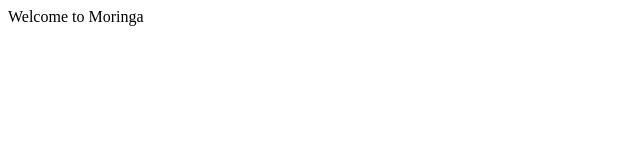
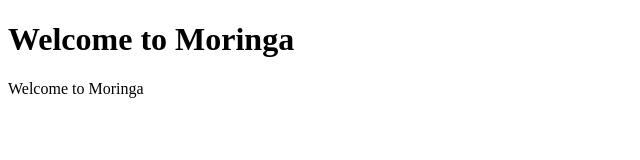
Before and after one commit to 420MORGANJASON/mysite, a plain HTML site: page index.html in a window 1280 px wide. Shown: the whole page, without its empty margins (0-640 px from the left). Drawn offline with Linux system fonts and the light colour scheme.

Commit message:
index.html created

```diff
--- a/index.html
+++ b/index.html
@@ -5,11 +5,12 @@
     <meta http-equiv="X-UA-Compatible" content="IE=edge">
     <meta name="viewport" content="width=device-width, initial-scale=1.0">
     <title>Document</title>
+    <link rel="stylesheet" href="style.css">
 </head>
 <body>
+<h1> Welcome to Moringa</h1>
+<p>Welcome to Moringa</p>
 
-
-    Welcome to Moringa
 
 </body>
 </html>
```
